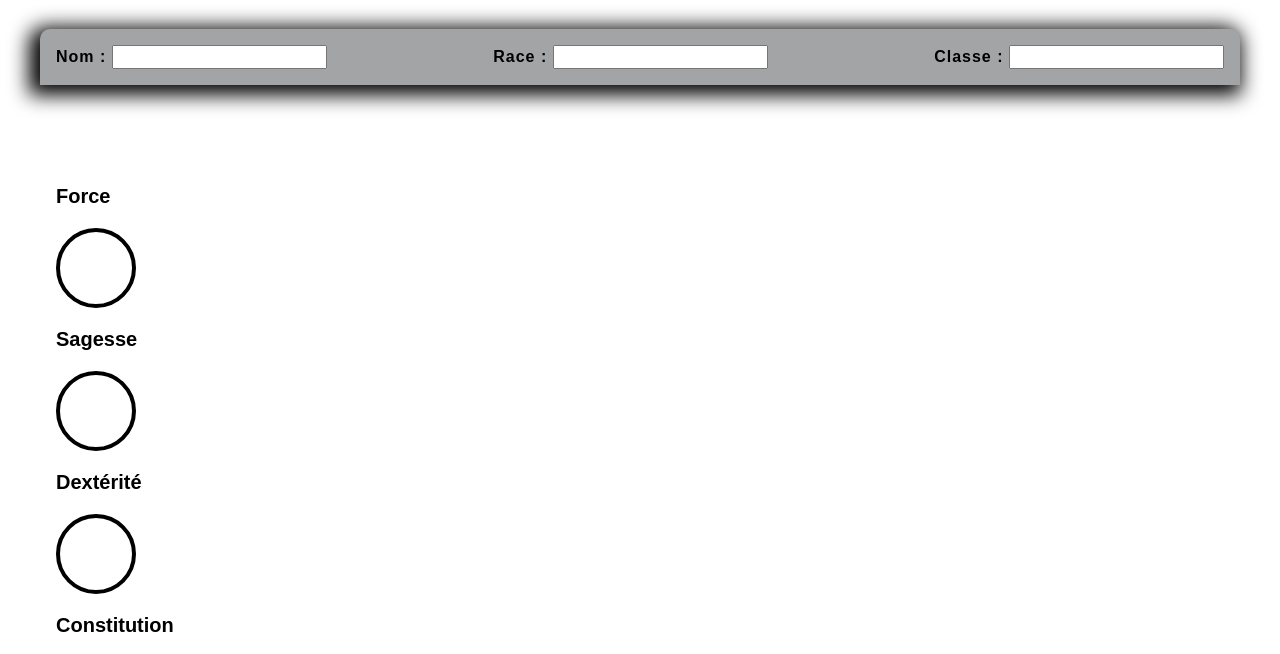
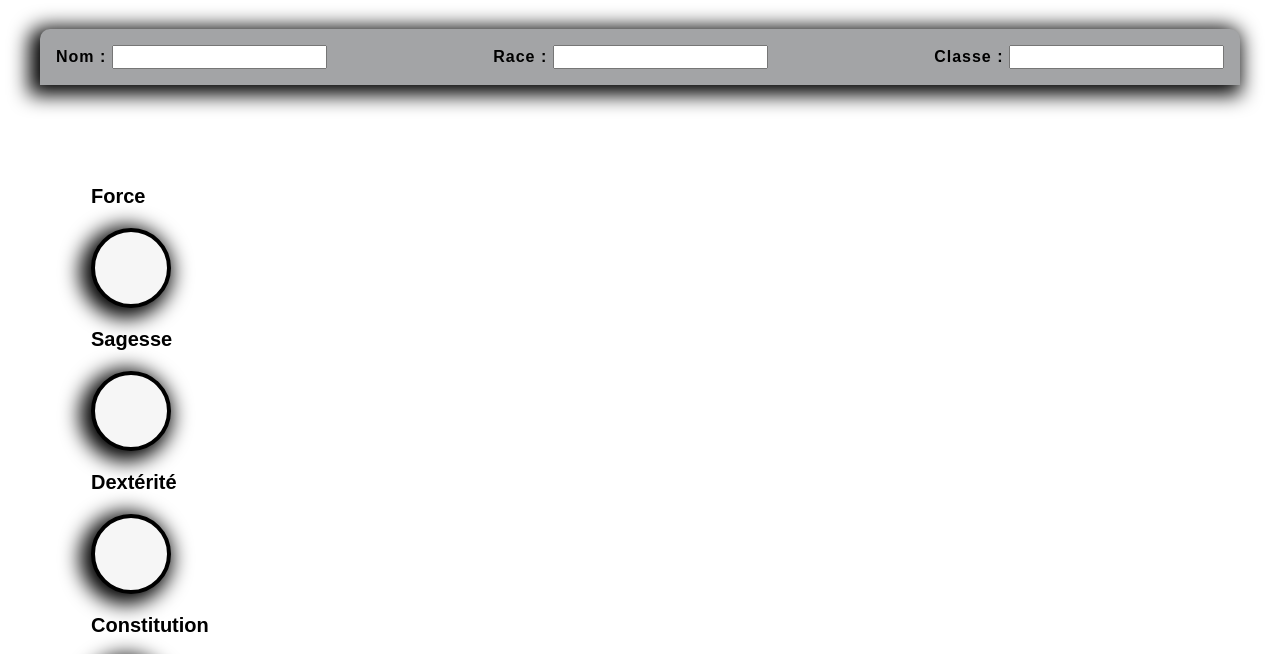
Before and after one commit to iTwiixZ/Fiche-JDR, a website: page index.html in a window 1280 px wide. Shown: the part 128-782 px from the top of the page. Drawn offline with nearby package versions, Linux system fonts and the light colour scheme; a web font is replaced by a local one.

Commit message:
Stats finish

```diff
--- a/Sass/stats.scss
+++ b/Sass/stats.scss
@@ -4,6 +4,7 @@
     align-items: center;
     justify-content: start;
     padding: 16px;
+    margin-left: 35px;
   }
 
   .stats-name {
@@ -14,8 +15,12 @@
 
   .stats-number input {
     border: solid black 4px;
+    font-size: 28px;
     border-radius: 50%;
     width: 80px;
     height: 80px;
+    background-color: #f6f6f6;
     text-align: center;
+    -webkit-box-shadow: -5px 4px 20px 6px #000000;
+    box-shadow: -5px 4px 20px 6px black;
   }
```
Also changed, not shown: style.css, 1 other file.
